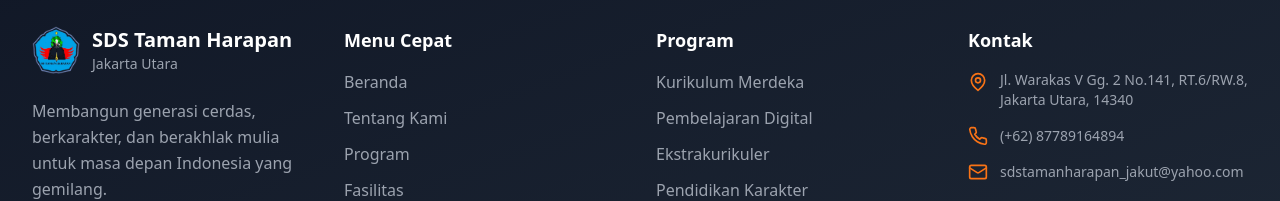
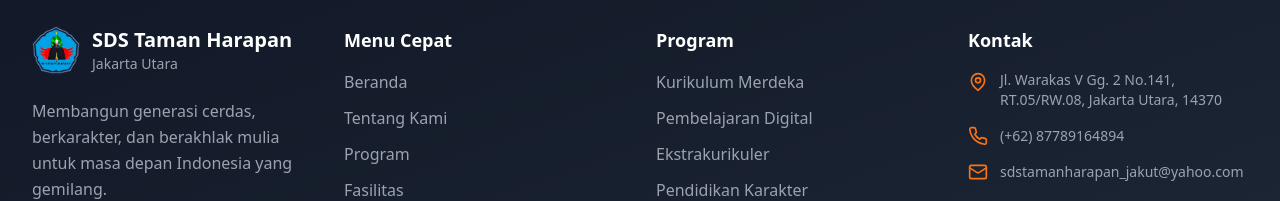
Before and after one commit to abbyhilman/sds_taman_harapan, a React (Vite) app: page /all-gallery in a window 1280 px wide. Shown: the part 838-1039 px from the top of the page. Built offline with nearby package versions, Linux system fonts and the light colour scheme; no server answers; the database is empty.

Commit message:
update alamat

```diff
--- a/src/components/Contact.tsx
+++ b/src/components/Contact.tsx
@@ -48,8 +48,8 @@ export default function Contact() {
     {
       icon: MapPin,
       title: "Alamat",
-      content: "Jl. Warakas V Gg. 2 No.141, RT.6/RW.8",
-      subcontent: "Jakarta Utara, 14340",
+      content: "Jl. Warakas V Gg. 2 No.141, RT.05/RW.08",
+      subcontent: "Jakarta Utara, 14370",
       color: "from-orange-500 to-orange-600",
     },
     {
--- a/src/components/Footer.tsx
+++ b/src/components/Footer.tsx
@@ -104,7 +104,7 @@ export default function Footer() {
               <li className="flex items-start space-x-3">
                 <MapPin className="h-5 w-5 text-orange-500 flex-shrink-0 mt-0.5" />
                 <span className="text-gray-400 text-sm">
-                  Jl. Warakas V Gg. 2 No.141, RT.6/RW.8, Jakarta Utara, 14340
+                  Jl. Warakas V Gg. 2 No.141, RT.05/RW.08, Jakarta Utara, 14370
                 </span>
               </li>
               <li className="flex items-center space-x-3">
```
